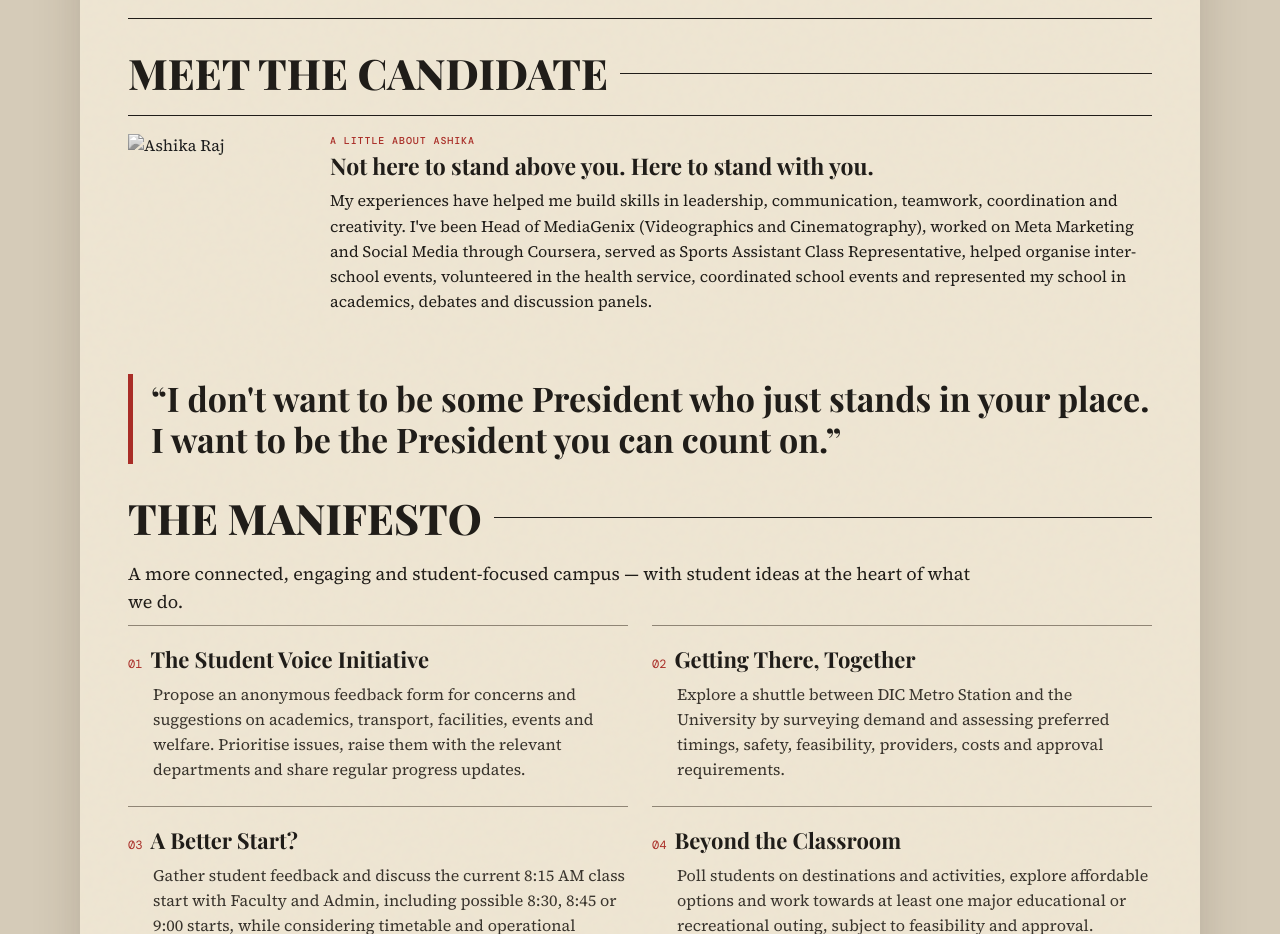
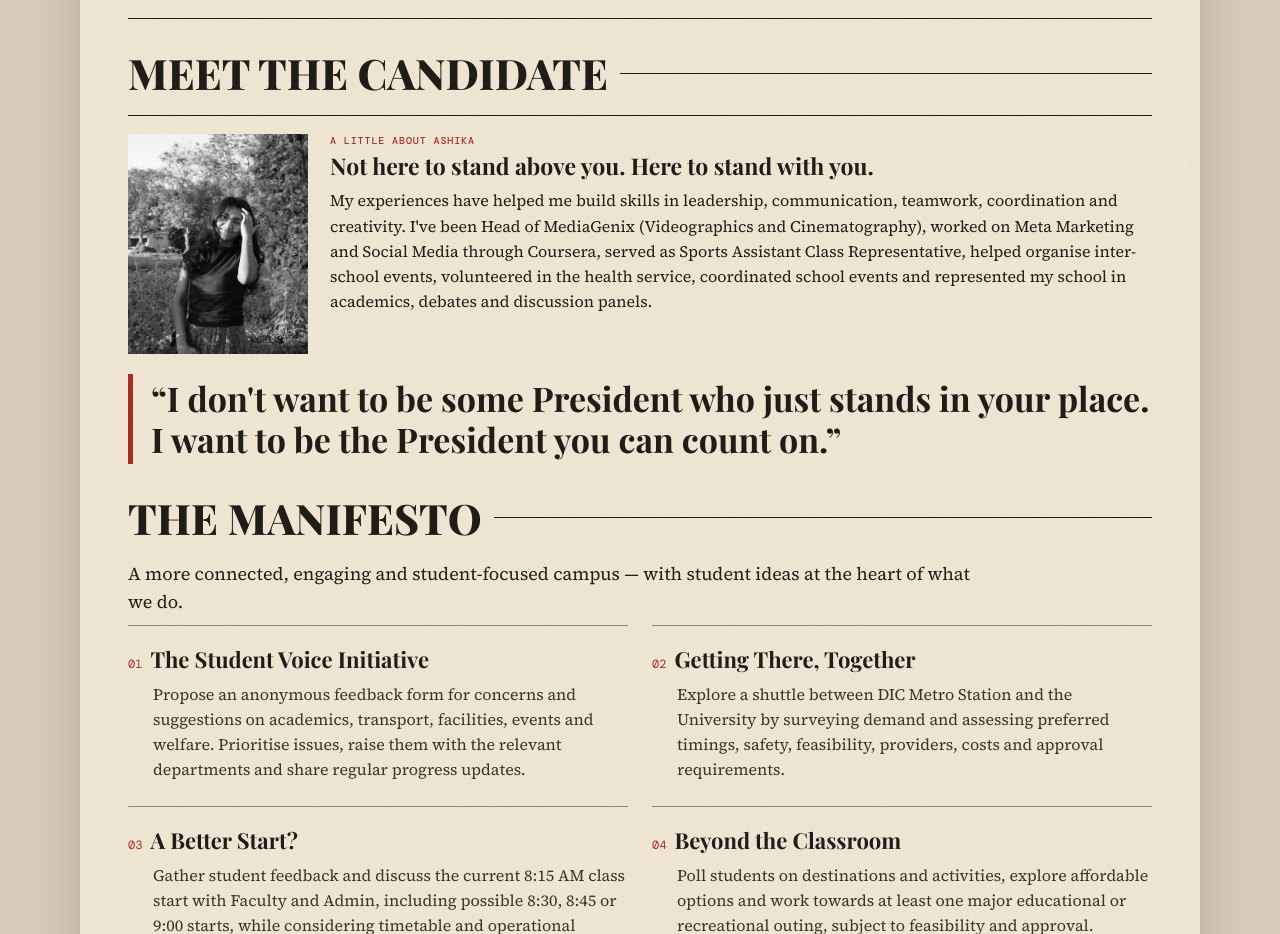
Before and after one commit to ashikaraj08/the-siud-daily, a plain HTML site: page index.html in a window 1280 px wide. Shown: the part 1080-2014 px from the top of the page. Drawn offline with nearby package versions, Linux system fonts and the light colour scheme.

Commit message:
Update index.html

```diff
--- a/index.html
+++ b/index.html
@@ -88,7 +88,7 @@ footer{border-top:4px double var(--ink);margin-top:22px;padding-top:12px;display
 <section id="ashika" class="content">
   <div class="rule-title"><h2>MEET THE CANDIDATE</h2></div>
   <div class="profile">
-    <img src="assets/ashika-portrait.jpeg" alt="Ashika Raj">
+   <img src="ashika-portrait.jpeg" alt="Ashika Raj">
     <div><div class="smallcaps">A little about Ashika</div><h3>Not here to stand above you. Here to stand with you.</h3>
       <p>My experiences have helped me build skills in leadership, communication, teamwork, coordination and creativity. I've been Head of MediaGenix (Videographics and Cinematography), worked on Meta Marketing and Social Media through Coursera, served as Sports Assistant Class Representative, helped organise inter-school events, volunteered in the health service, coordinated school events and represented my school in academics, debates and discussion panels.</p>
     </div>
```
